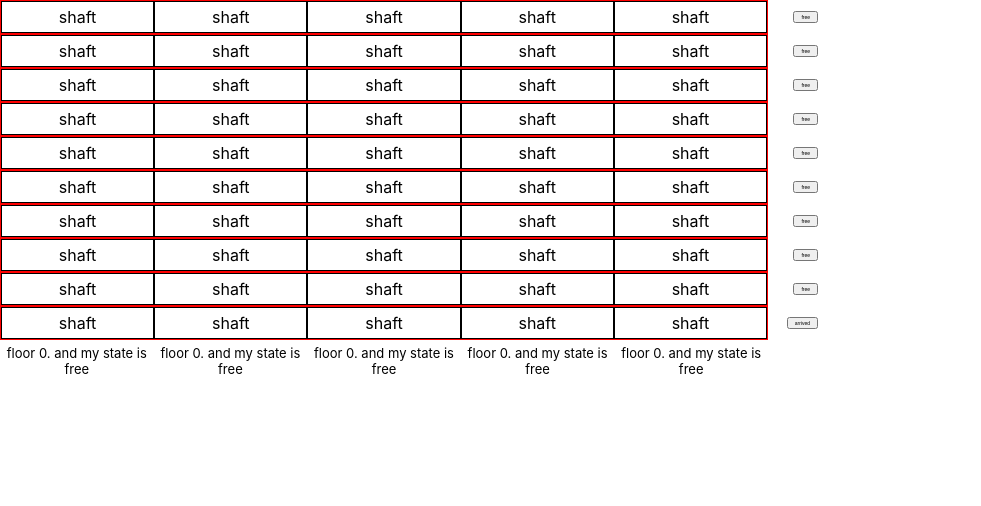
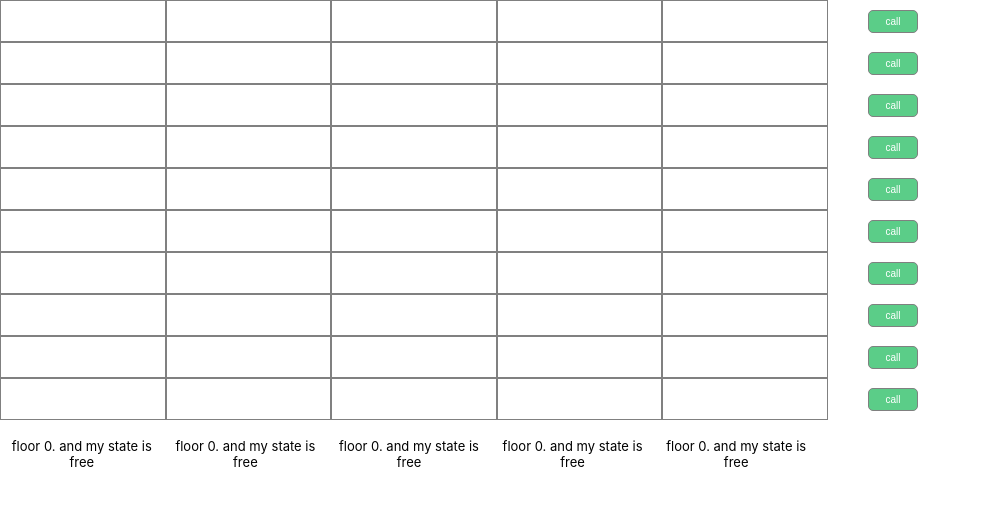
Before and after one commit to DrLiamKless/Elevators, a React (Create React App) app in the folder elevators/: page / in a window 1280 px wide. Shown: the top 506 px of the page, without its empty margins (0-981 px from the left). Built offline with nearby package versions, Linux system fonts and the light colour scheme.

Commit message:
button styling

```diff
--- a/elevators/src/components/CallButton.tsx
+++ b/elevators/src/components/CallButton.tsx
@@ -3,16 +3,46 @@ import styled from 'styled-components';
 import { FloorState } from '../utils/models/Floor';
 
 const Button = styled.button`
-  width: fit-content;
-  height: fit-content;
-  font-size: 5px;
+  width: 50px;
+  font-size: 10px;
   position: absolute;
-  right: -50px;
+  right: 0;
+  transform: translateX(300%);
+  outline: none;
+  border: 0.5px solid grey;
+  padding: 5px;
+  border-radius: 5px;
 `
+
+const renderButtonBackgroundColor = (floorState: FloorState) => {
+  if (floorState === "call") {
+    return '#5BCD88'
+  } else if (floorState === "waiting") {
+    return '#ED484D'
+  } else if (floorState === "arrived") {
+    return 'rgba(255, 255, 255, 1)'
+  }
+}
+
+const renderButtonTitleColor = (floorState: FloorState) => {
+  if (floorState === "call") {
+    return 'white'
+  } else if (floorState === "waiting") {
+    return 'white'
+  } else if (floorState === "arrived") {
+    return '#5BCD88'
+  }
+}
 
 function CallButton ({floorState, ...rest }: {floorState: FloorState} & ComponentPropsWithoutRef<"button">) {
   return (
-    <Button {...rest}>
+    <Button
+      style={{
+        backgroundColor: renderButtonBackgroundColor(floorState),
+        color: renderButtonTitleColor(floorState),
+      }}
+      {...rest}
+    >
       {floorState}
     </Button>
   );
--- a/elevators/src/components/building/ElevatorComponent.tsx
+++ b/elevators/src/components/building/ElevatorComponent.tsx
@@ -5,6 +5,9 @@ import { Elevator } from '../../utils/models/Elevator';
 const Root = styled.div`
   font-size: 13px;
   padding: 5px;
+  max-width: 20%;
+  min-width: 20%;
+  text-align: center;
 `
 
 function ElevatorComponent({ elevator, answerOrderFromQueue }: {elevator: Elevator, answerOrderFromQueue: () => false | Elevator}) {
@@ -39,7 +42,9 @@ function ElevatorComponent({ elevator, answerOrderFromQueue }: {elevator: Elevat
     <>
     {elevatorState && (
       <Root>
-        {`floor ${elevatorState.currentFloor}. and my state is ${elevatorState.elevatorState}`}
+        <p>
+          {`floor ${elevatorState.currentFloor}. and my state is ${elevatorState.elevatorState}`}
+        </p>
       </Root>
       )}
     </>
--- a/elevators/src/components/building/FloorComponent.tsx
+++ b/elevators/src/components/building/FloorComponent.tsx
@@ -6,7 +6,6 @@ import CallButton from '../CallButton';
 
 const Shafts = styled.div`
   width: 100%;
-  border: 1px solid red;
   display: flex;
   flex-direction: row;
 `
@@ -16,14 +15,13 @@ const FloorWrapper = styled.div`
   height: 100%;
   display: flex;
   align-items: center;
-  gap: 10px;
 `
 
 const Shaft = styled.div`
-  width: 100%;
-  height: 100%;
-  border: 1px solid black;
-  background-color: white;
+  max-width: 20%;
+  min-width: 20%;
+  height: 30px;
+  border: 1px solid grey;
   padding: 5px;
 `
 
@@ -71,7 +69,7 @@ function FloorComponent({ floor, onElevatorCall }: FloorComponentProps) {
         <FloorWrapper>
           <Shafts>
             {shafts.map(shaft =>
-              <Shaft>shaft</Shaft>
+              <Shaft />
             )}
           </Shafts>
           <CallButton floorState={floorState?.floorState} onClick={onElevatorCallToFloor}/>
--- a/elevators/src/utils/models/Building.ts
+++ b/elevators/src/utils/models/Building.ts
@@ -98,6 +98,8 @@ export class Building {
   private addToOrderQueue(floorNumber: number) {
     if (!this._ordersQueue.includes(floorNumber)) {
       this._ordersQueue.push(floorNumber);
+      const targetFloor = this.floors.find(floor => floor.floorNumber === floorNumber);
+      targetFloor?.onElevatorCalledToFloor();
     }
   }
 
--- a/elevators/src/utils/models/Elevator.ts
+++ b/elevators/src/utils/models/Elevator.ts
@@ -84,13 +84,12 @@ export class Elevator {
       if (newTargetFloor.floorNumber === this._targetFloor.floorNumber) {
         this._elevatorState = "busy";
         this._onCallCallback?.(this);
-        setTimeout(() => {
-          this.onArrive();
-        }, 1000);
+        this.onArrive();
       } else {
       this._targetFloor.onElevatorMovedFromFloor();
       this._targetFloor = newTargetFloor
       this._elevatorState = "busy";
+      this.targetFloor.onElevatorCalledToFloor();
       this._onCallCallback?.(this);
       this.onMove();
       }
--- a/elevators/src/utils/models/Floor.ts
+++ b/elevators/src/utils/models/Floor.ts
@@ -1,4 +1,4 @@
-export type FloorState = "waiting" | "arrived" | "free";
+export type FloorState = "waiting" | "arrived" | "call";
 
 export class Floor {
   private _floorState: FloorState;
@@ -9,11 +9,7 @@ export class Floor {
   private _onBackToFreeCallback?: (updatedFloor: Floor, params?: any) => any;
 
   constructor(readonly floorNumber: number, readonly numberOfElevators: number) {
-    if (floorNumber === 0) {
-      this._floorState = "arrived";
-    } else {
-      this._floorState = "free";
-    }
+    this._floorState = "call";
   }
 
   get floorState() {
@@ -49,13 +45,13 @@ export class Floor {
   }
 
   onElevatorMovedFromFloor() {
-    this._floorState = "free";
+    this._floorState = "call";
     this._onMoveCallback?.(this);
     return this;
   }
 
   backToBeFree() {
-    this._floorState = "free"
+    this._floorState = "call"
     this._onBackToFreeCallback?.(this);
 }
 
```
